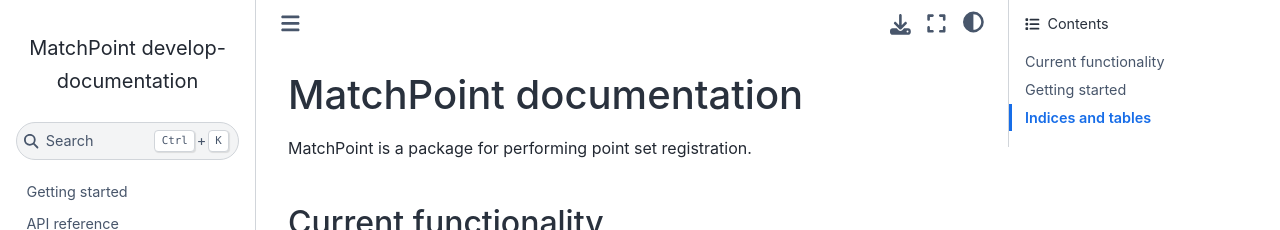
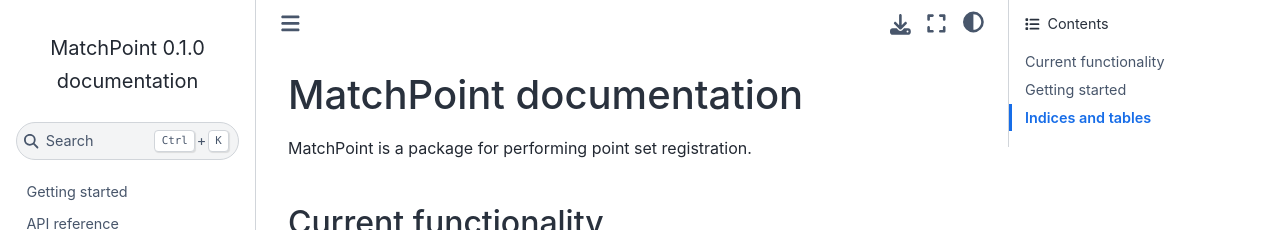
Before and after one commit to Chirlmin-Joo-lab/matchpoint, a Sphinx documentation site: the page built from docs/index.rst, in a window 1280 px wide. Shown: the top 230 px of the page. Built offline with Sphinx 7.4.7 and the Sphinx Book theme 1.1.4, drawn with Linux system fonts in a browser that asks for light colours; the version number is read from the project's files by our own code.

Commit message:
Adjust release in conf.py

```diff
--- a/docs/conf.py
+++ b/docs/conf.py
@@ -22,16 +22,16 @@
 copyright = '2024 - Chirlmin Joo lab'
 author = 'Ivo Severins'
 
-from git import Repo
-from pathlib2 import Path
+# from git import Repo
+# from pathlib2 import Path
 # raise ValueError(Path(__file__).parent.parent)
-repo = Repo(Path(__file__).parent.parent.parent.parent)
+# repo = Repo(Path(__file__).parent.parent.parent.parent)
 
-sha = repo.head.object.hexsha
+# sha = repo.head.object.hexsha
 
 # The full version, including alpha/beta/rc tags
-release = f'develop-{sha[0:7]}'
-
+#  release = f'{sha[0:7]}'
+release = 1.0.0
 
 # -- General configuration ---------------------------------------------------
 
```
